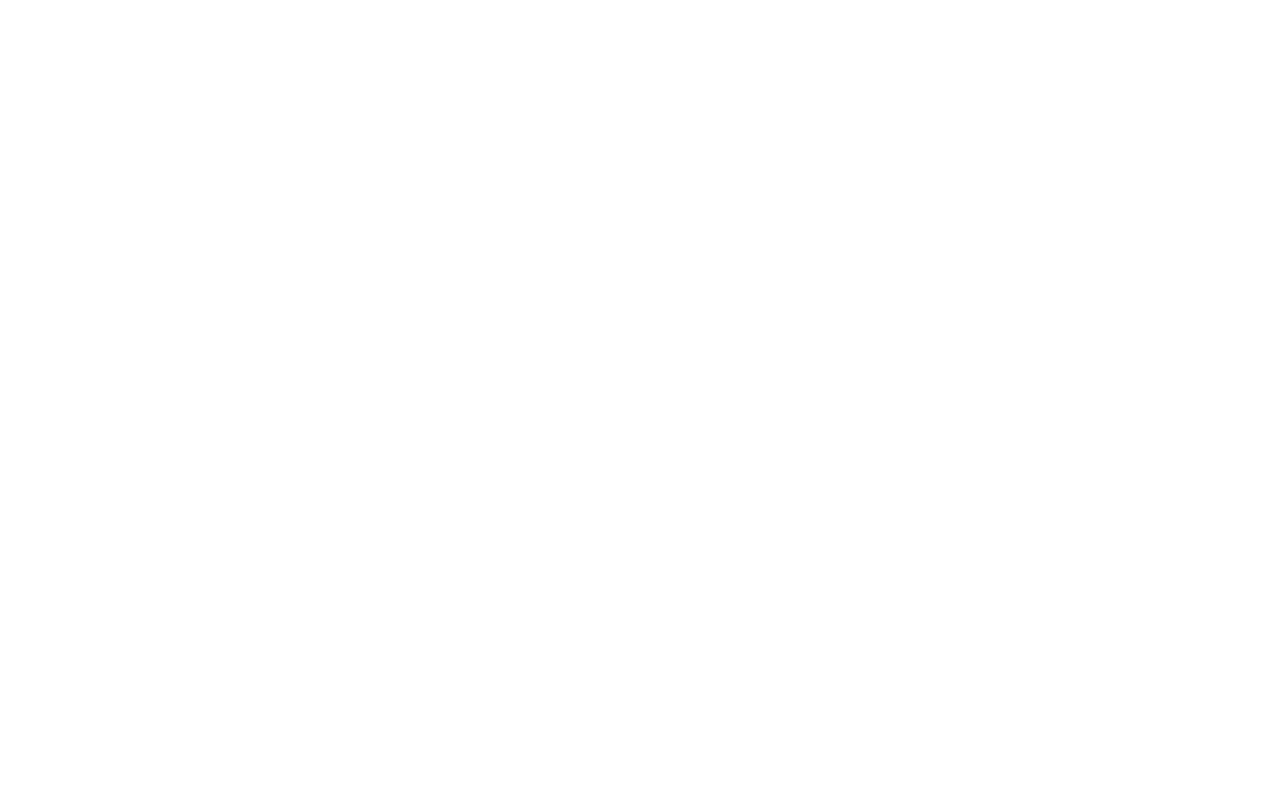
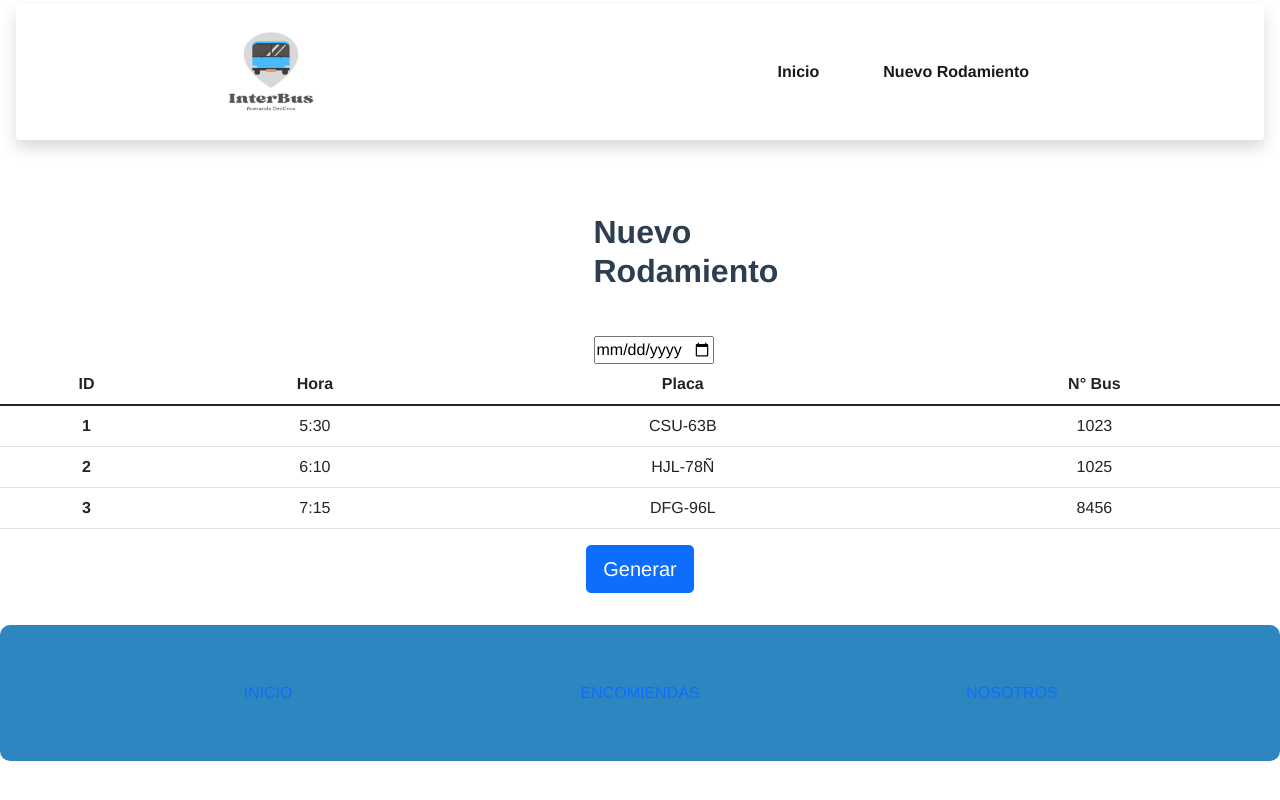
Before and after one commit to Yulder0703/interbusfronent, a Vue app: page /#/rodamiento in a window 1280 px wide. Built offline with nearby package versions, Linux system fonts and the light colour scheme.

Commit message:
nuevo rodamiento

```diff
--- a/src/components/HeaderJefeComponent.vue
+++ b/src/components/HeaderJefeComponent.vue
@@ -32,8 +32,8 @@
                 <li class="nav-item mx-4">
                   <router-link class="nav-link active fs-6" aria-current="page" href="#" to="/inicio">Inicio</router-link>
                 </li>
-                 <li class="nav-item mx-4">
-                  <router-link class="nav-link active fs-6" aria-current="page" href="#" to="/">Planilla de Rodamiento</router-link>
+                <li class="nav-item mx-4">
+                  <router-link class="nav-link active fs-6" aria-current="page" href="#" to="/rodamiento">Nuevo Rodamiento</router-link>
                 </li>
                 <!-- <li class="nav-item mx-4">
                   <router-link class="nav-link active fs-6" aria-current="page" href="#" to="/dashboarddespachador">Reservar</router-link>
--- /dev/null
+++ b/src/components/NuevoRodamientoComponent.vue
@@ -0,0 +1,93 @@
+<template>
+
+<div class>
+  <div class= "container">
+   <div class="col-1">
+    <h1 class="centrar"> Nuevo Rodamiento</h1>
+                <label for="Fecha" class="form-label"
+                ></label>
+                <input
+                  type="date"
+                  class=""
+                  placeholder="ingresa fecha "
+                  id="start"
+                  name="trip-start"
+                  value="año/mes/dia"
+                  min="2022-01-01"
+                  max="2030-01-31"
+                />
+              </div>
+     </div>
+       <div class="tabla">
+ <table class="table">
+    <thead>
+      <tr>
+         <th scope="col">ID</th>
+        <th scope="col">Hora</th>
+        <th scope="col">Placa</th>
+        <th scope="col">N° Bus</th>
+      </tr>
+    </thead>
+    <tbody>
+      <tr>
+        <th scope="row">1</th>
+        <td>5:30</td>
+        <td>CSU-63B</td>
+        <td>1023</td>
+      </tr>
+      <tr>
+        <th scope="row">2</th>
+        <td>6:10</td>
+        <td>HJL-78Ñ</td>
+        <td>1025</td>
+      </tr>
+      <tr>
+        <th scope="row">3</th>
+        <td>7:15</td>
+        <td>DFG-96L</td>
+        <td>8456</td>
+      </tr>
+    </tbody>
+  </table>
+        </div>
+        <div>
+        <p class="lead"></p>
+              <button class="w-95   btn btn-primary btn-lg" type="submit">
+                Generar
+              </button>
+            </div>
+</div>
+
+
+</template>
+<style>
+
+  .container{
+    justify-content: center;
+    display:flex;
+
+
+
+  }
+
+ h1 {
+  justify-content: center;
+    display: block;
+    font-size: 2em;
+    margin-block-start: 0.67em;
+    margin-block-end: 0.67em;
+    margin-inline-start: 0px;
+    margin-inline-end: 0px;
+    font-weight: bold;
+}
+.centrar{
+  text-align: justify;
+}
+</style>
+
+<script>
+export default {
+    name:"RodamientoComponent",
+};
+
+</script>
--- a/src/router/index.js
+++ b/src/router/index.js
@@ -4,6 +4,7 @@
 import DashboardView from '../views/DashboardUsuario/DashboardView.vue'
 import DashboardDespachadorView from '../views/DashboardDespachador/DashboardDespachadorView.vue'
 import DashboardJeferodamientoView from '../views/DashboardJeferodamiento/DashboardJeferodamientoView.vue'
+
 
 
 
@@ -41,6 +42,15 @@
     path: '/perfil',
     name: 'perfil',
     component: () => import('../views/DashboardUsuario/DashboardView.vue')
+  },
+
+  {
+    path: '/rodamiento',
+    name: 'Nuevo Rodamiento',
+    // route level code-splitting
+    // this generates a separate chunk (about.[hash].js) for this route
+    // which is lazy-loaded when the route is visited.
+    component: () => import('../views/DashboardJeferodamiento/Rodamiento.vue')
   },
 
   // dentro de este crear un sub arreglo e importarlo en la parte de arriba
@@ -100,6 +110,7 @@
 
   }
 
+
 ]
 
 const router = new VueRouter({
--- /dev/null
+++ b/src/views/DashboardJeferodamiento/Rodamiento.vue
@@ -0,0 +1,33 @@
+<template>
+    <div>
+       <HeaderJefeComponent />
+       <br><br>
+       <RodamientoComponent/>
+       <br>
+       <FooterComponent/>
+
+
+    </div>
+</template>
+<script>
+import HeaderJefeComponent from "@/components/HeaderJefeComponent.vue";
+import RodamientoComponent from "@/components/NuevoRodamientoComponent.vue";
+import FooterComponent from "@/components/FooterComponent.vue";
+
+
+export default {
+    name: "RegistroView",
+    components: {
+        HeaderJefeComponent,
+        FooterComponent,
+        RodamientoComponent,
+
+    },
+};
+</script>
+
+<style scoped>
+ p {
+    color: black;
+}
+</style>
```
